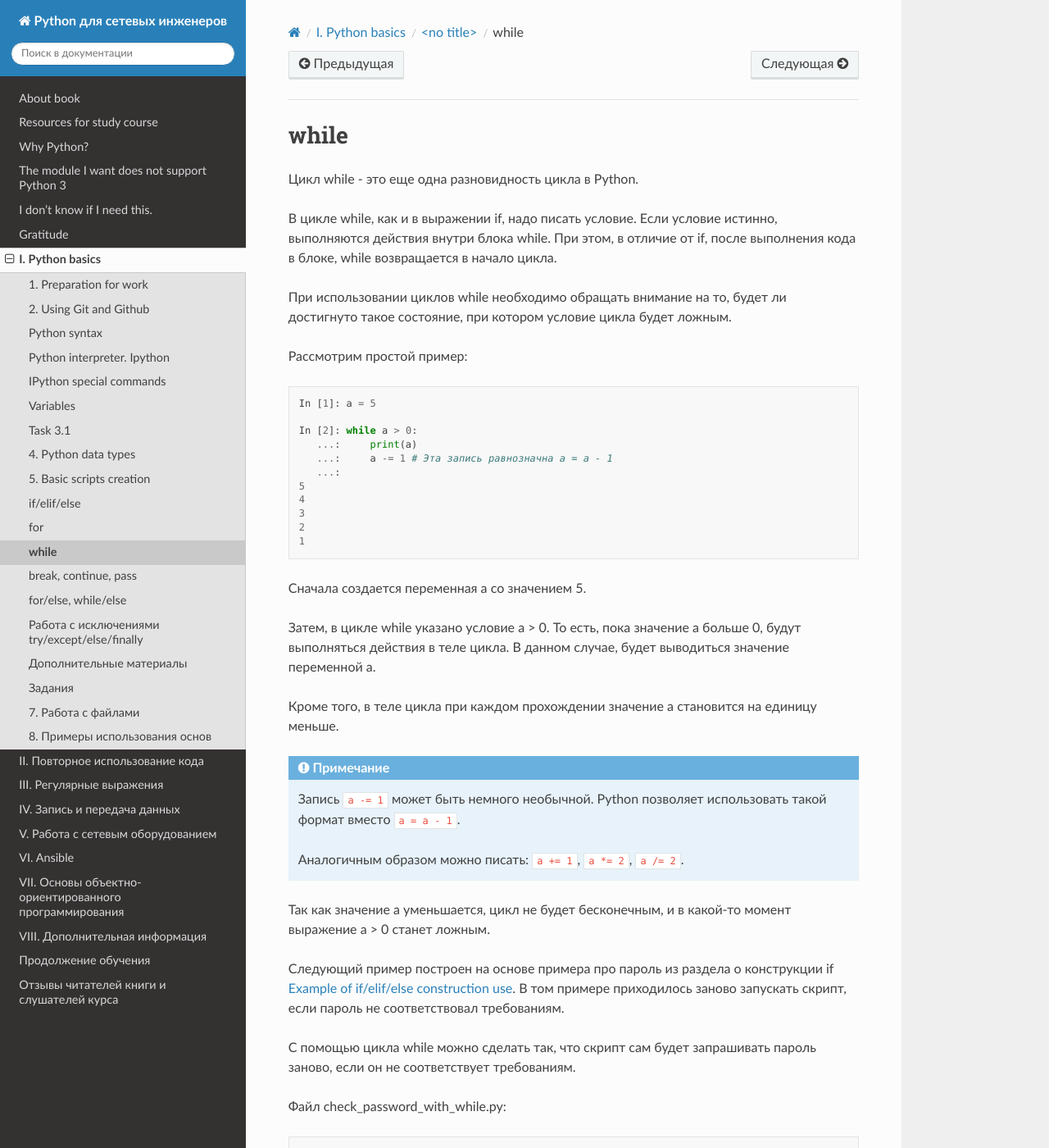
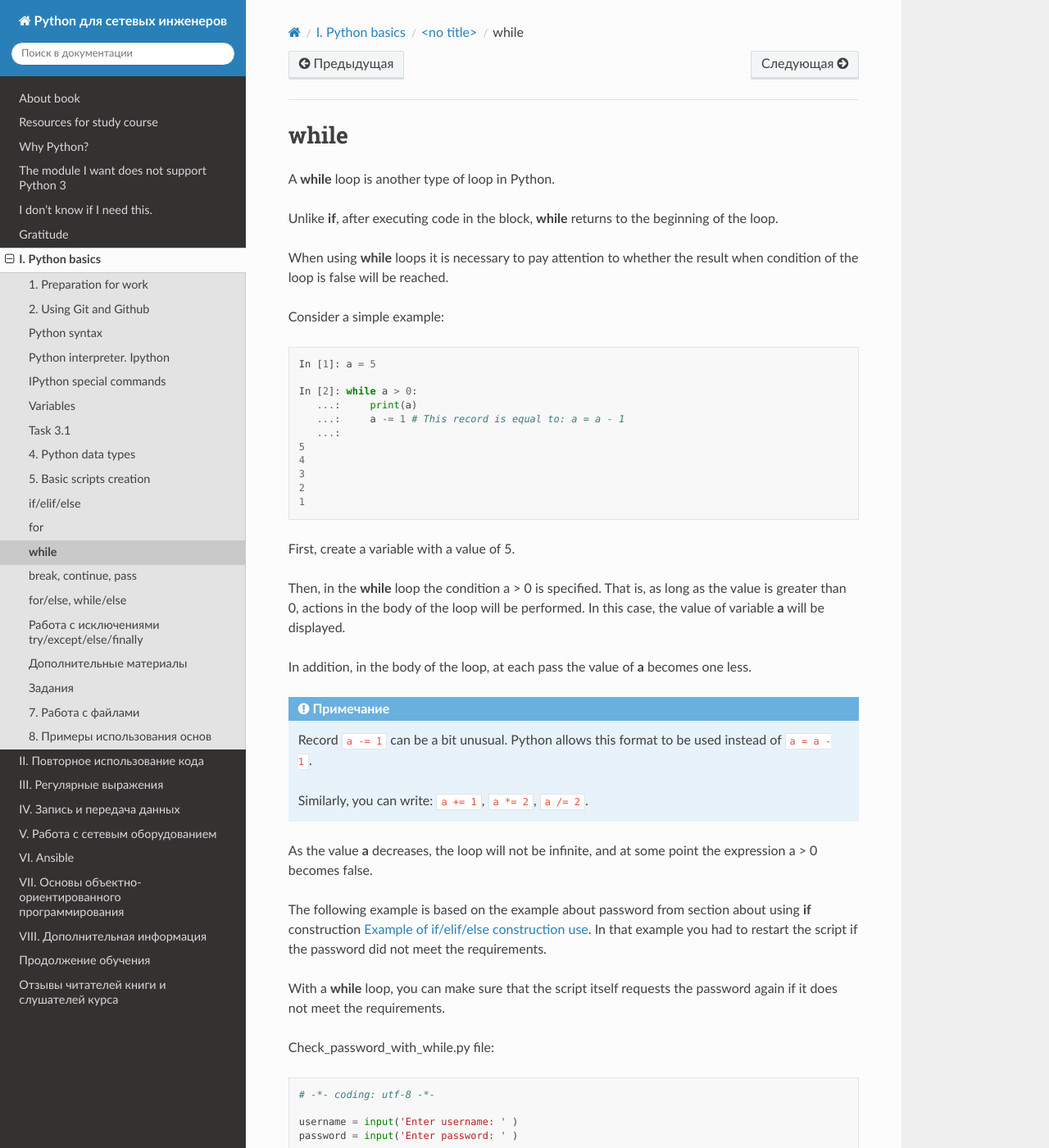
Before and after one commit to Aidar5/nattoeng, a Sphinx documentation site: the page built from docs/source/book/06_control_structures/3_while.rst, in a window 1280 px wide and 1400 px high. Shown: the whole window at 82% size. Built offline with Sphinx 7.4.7 and the Read the Docs theme 2.0.0, drawn with Linux system fonts in a browser that asks for light colours; pages that are not in the unit, such as notebooks, are missing from menus; some of the changed text lies outside the part shown.

Commit message:
Update 3_while.rst

```diff
--- a/docs/source/book/06_control_structures/3_while.rst
+++ b/docs/source/book/06_control_structures/3_while.rst
@@ -1,16 +1,13 @@
 while
 -----
 
-Цикл while - это еще одна разновидность цикла в Python.
+A **while** loop is another type of loop in Python.
 
-В цикле while, как и в выражении if, надо писать условие. Если условие
-истинно, выполняются действия внутри блока while. При этом, в отличие от if,
-после выполнения кода в блоке, while возвращается в начало цикла.
+Unlike **if**, after executing code in the block, **while** returns to the beginning of the loop.
 
-При использовании циклов while необходимо обращать внимание на то, будет
-ли достигнуто такое состояние, при котором условие цикла будет ложным.
+When using **while** loops it is necessary to pay attention to whether the result when condition of the loop is false will be reached.
 
-Рассмотрим простой пример:
+Consider a simple example:
 
 .. code-block:: python
 
@@ -18,7 +15,7 @@ while
 
     In [2]: while a > 0:
        ...:     print(a)
-       ...:     a -= 1 # Эта запись равнозначна a = a - 1
+       ...:     a -= 1 # This record is equal to: a = a - 1
        ...:
     5
     4
@@ -26,69 +23,60 @@ while
     2
     1
 
-Сначала создается переменная а со значением 5.
+First, create a variable with a value of 5.
 
-Затем, в цикле while указано условие a > 0. То есть, пока значение а
-больше 0, будут выполняться действия в теле цикла. В данном случае,
-будет выводиться значение переменной а.
+Then, in the **while** loop the condition a > 0 is specified. That is, as long as the value is greater than 0, actions in the body of the loop will be performed. In this case, the value of variable **a** will be displayed.
 
-Кроме того, в теле цикла при каждом прохождении значение а становится на
-единицу меньше.
+In addition, in the body of the loop, at each pass the value of **a** becomes one less.
 
 .. note::
-    Запись ``a -= 1`` может быть немного необычной. Python позволяет
-    использовать такой формат вместо ``a = a - 1``.
+    Record ``a -= 1`` can be a bit unusual. Python allows this format to be used instead of ``a = a - 1``.
 
-    Аналогичным образом можно писать: ``a += 1``, ``a *= 2``,
+    Similarly, you can write: ``a += 1``, ``a *= 2``,
     ``a /= 2``.
 
-Так как значение а уменьшается, цикл не будет бесконечным, и в какой-то
-момент выражение a > 0 станет ложным.
+As the value **a** decreases, the loop will not be infinite, and at some point the expression a > 0 becomes false.
 
-Следующий пример построен на основе примера про пароль из раздела о
-конструкции if :ref:`if_example`.
-В том примере приходилось заново запускать скрипт, если пароль не соответствовал требованиям.
+The following example is based on the example about password from section about using **if** construction :ref:`if_example`.
+In that example you had to restart the script if the password did not meet the requirements.
 
-С помощью цикла while можно сделать так, что скрипт сам будет
-запрашивать пароль заново, если он не соответствует требованиям.
+With a **while** loop, you can make sure that the script itself requests the password again if it does not meet the requirements.
 
-Файл check_password_with_while.py:
+Check_password_with_while.py file:
 
 .. code:: python
 
     # -*- coding: utf-8 -*-
 
-    username = input('Введите имя пользователя: ' )
-    password = input('Введите пароль: ' )
+    username = input('Enter username: ' )
+    password = input('Enter password: ' )
 
     password_correct = False
 
     while not password_correct:
         if len(password) < 8:
-            print('Пароль слишком короткий\n')
-            password = input('Введите пароль еще раз: ' )
+            print('Password is too short\n')
+            password = input('Enter password once again: ' )
         elif username in password:
-            print('Пароль содержит имя пользователя\n')
-            password = input('Введите пароль еще раз: ' )
+            print('Password contains username\n')
+            password = input('Enter password once again: ' )
         else:
-            print('Пароль для пользователя {} установлен'.format( username ))
+            print('Password for user {} is set'.format( username ))
             password_correct = True
 
-В этом случае цикл while полезен, так как он возвращает скрипт снова в
-начало проверок, позволяет снова набрать пароль, но при этом не требует
-перезапуска самого скрипта.
+In this case, the **while** loop is useful because it returns the script back to the beginning of the checks and allows the password to be typed again but does not require the script to restart.
 
-Теперь скрипт отрабатывает так:
+Now the script works like this:
 
 ::
 
     $ python check_password_with_while.py
-    Введите имя пользователя: nata
-    Введите пароль: nata
-    Пароль слишком короткий
+    Enter username: nata
+    Enter password: nata
+    Password is too short
 
-    Введите пароль еще раз: natanata
-    Пароль содержит имя пользователя
+    Enter password once again: natanata
+    Password contains username
 
-    Введите пароль еще раз: 123345345345
-    Пароль для пользователя nata установлен
+    Enter password once again: 123345345345
+    Password for user nata is set
```
